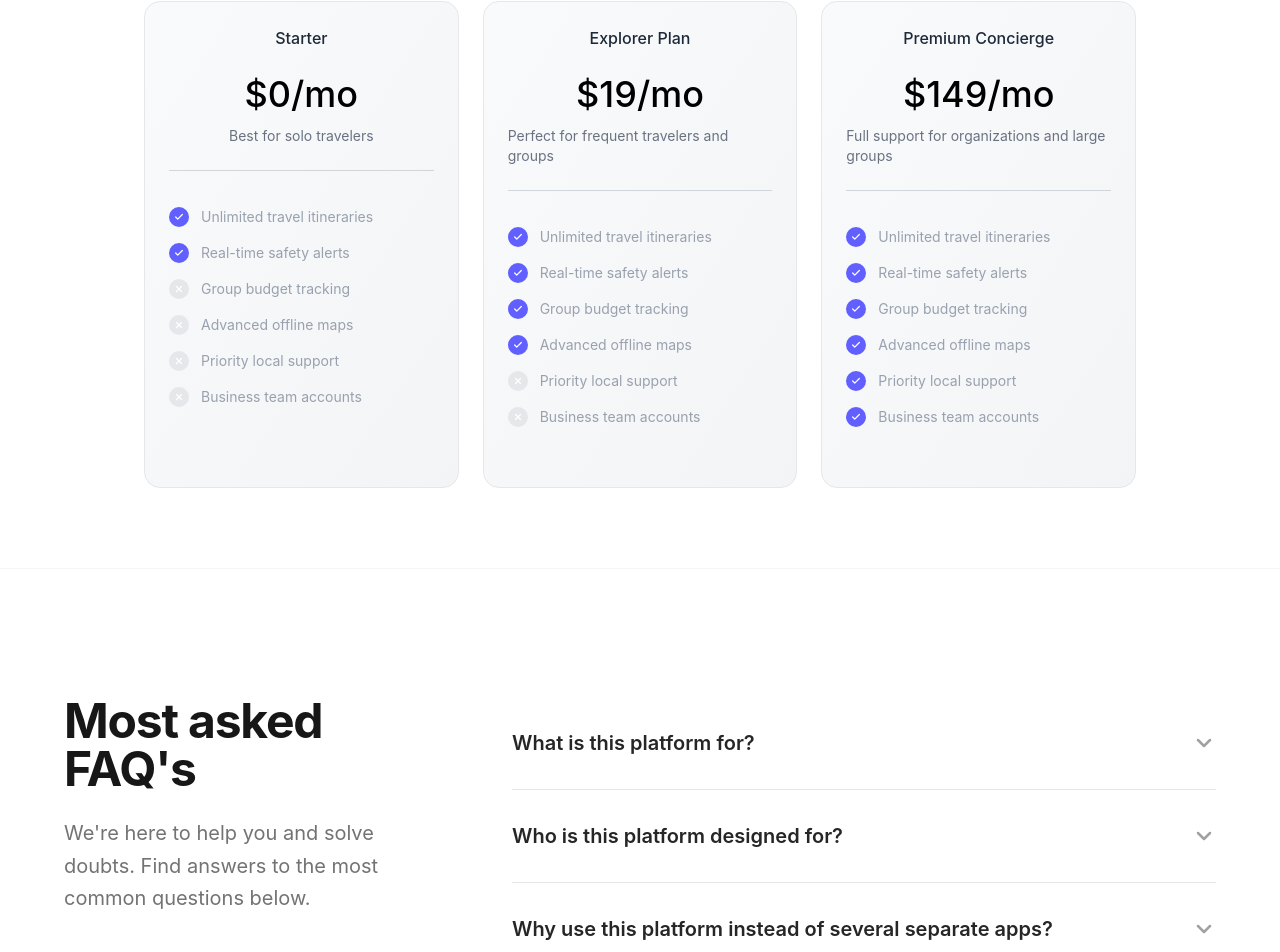
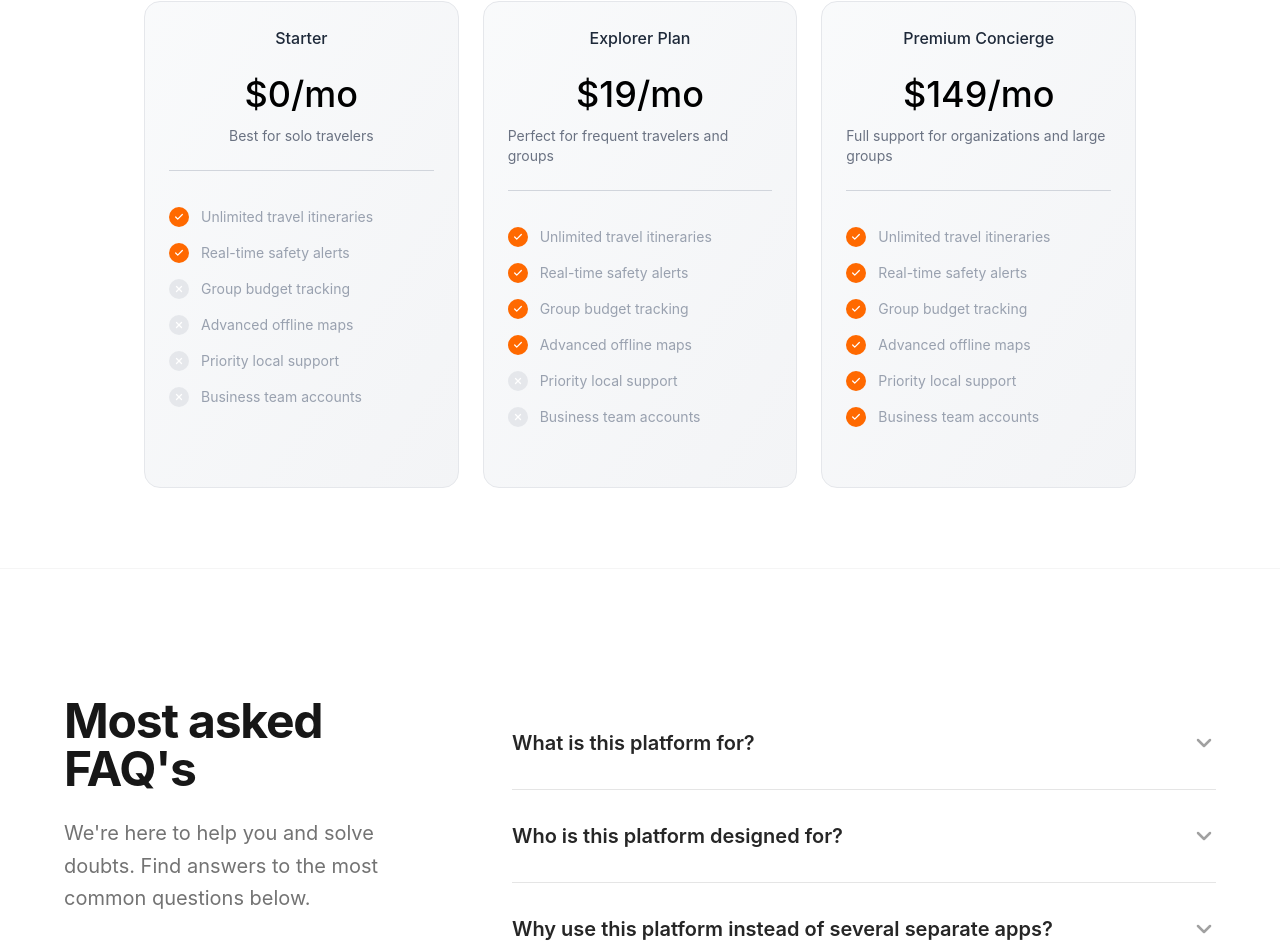
Before and after one commit to niaalae/hackathon, a React (Vite) app in the folder frontend/: page / in a window 1280 px wide. Shown: the part 1951-2903 px from the top of the page. Built offline with nearby package versions, Linux system fonts and the light colour scheme.

Commit message:
input in the hero section

```diff
--- a/frontend/src/components/Hero.tsx
+++ b/frontend/src/components/Hero.tsx
@@ -210,7 +210,7 @@ export default function Hero() {
         </div>
       </div>
 
-      <style jsx>{`
+      <style>{`
         .hero-marquee {
           animation: heroMarquee 30s linear infinite;
           will-change: transform;
--- a/frontend/src/components/PricingSection.tsx
+++ b/frontend/src/components/PricingSection.tsx
@@ -31,7 +31,7 @@ export default function PricingSection() {
                                 { text: t('pricing.features.c4'), included: false },
                             ].map((item, i) => (
                                 <div key={i} className="flex items-center gap-3">
-                                    <span className={`grid size-5 place-content-center rounded-full text-[10px] text-white ${item.included ? 'bg-indigo-500' : 'bg-gray-200 text-gray-600'}`}>
+                                    <span className={`grid size-5 place-content-center rounded-full text-[10px] text-white ${item.included ? 'bg-orange-500' : 'bg-gray-200 text-gray-600'}`}>
                                         {item.included ? (
                                             <svg stroke="currentColor" fill="none" strokeWidth="3" viewBox="0 0 24 24"
                                                 strokeLinecap="round" strokeLinejoin="round" height="1em" width="1em"
@@ -70,7 +70,7 @@ export default function PricingSection() {
                                 { text: t('pricing.features.c4'), included: false },
                             ].map((item, i) => (
                                 <div key={i} className="flex items-center gap-3">
-                                    <span className={`grid size-5 place-content-center rounded-full text-[10px] text-white ${item.included ? 'bg-indigo-500' : 'bg-gray-200 text-gray-600'}`}>
+                                    <span className={`grid size-5 place-content-center rounded-full text-[10px] text-white ${item.included ? 'bg-orange-500' : 'bg-gray-200 text-gray-600'}`}>
                                         {item.included ? (
                                             <svg stroke="currentColor" fill="none" strokeWidth="3" viewBox="0 0 24 24"
                                                 strokeLinecap="round" strokeLinejoin="round" height="1em" width="1em"
@@ -109,7 +109,7 @@ export default function PricingSection() {
                                 { text: t('pricing.features.c4'), included: true },
                             ].map((item, i) => (
                                 <div key={i} className="flex items-center gap-3">
-                                    <span className={`grid size-5 place-content-center rounded-full text-[10px] text-white ${item.included ? 'bg-indigo-500' : 'bg-gray-200 text-gray-600'}`}>
+                                    <span className={`grid size-5 place-content-center rounded-full text-[10px] text-white ${item.included ? 'bg-orange-500' : 'bg-gray-200 text-gray-600'}`}>
                                         {item.included ? (
                                             <svg stroke="currentColor" fill="none" strokeWidth="3" viewBox="0 0 24 24"
                                                 strokeLinecap="round" strokeLinejoin="round" height="1em" width="1em"
```
